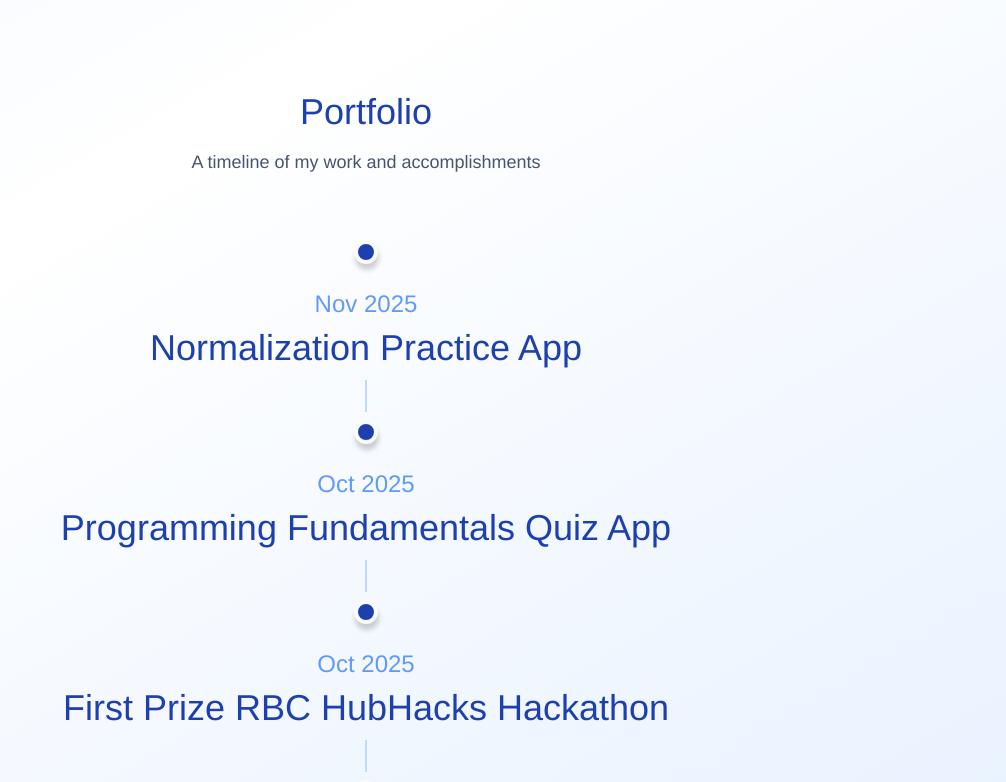
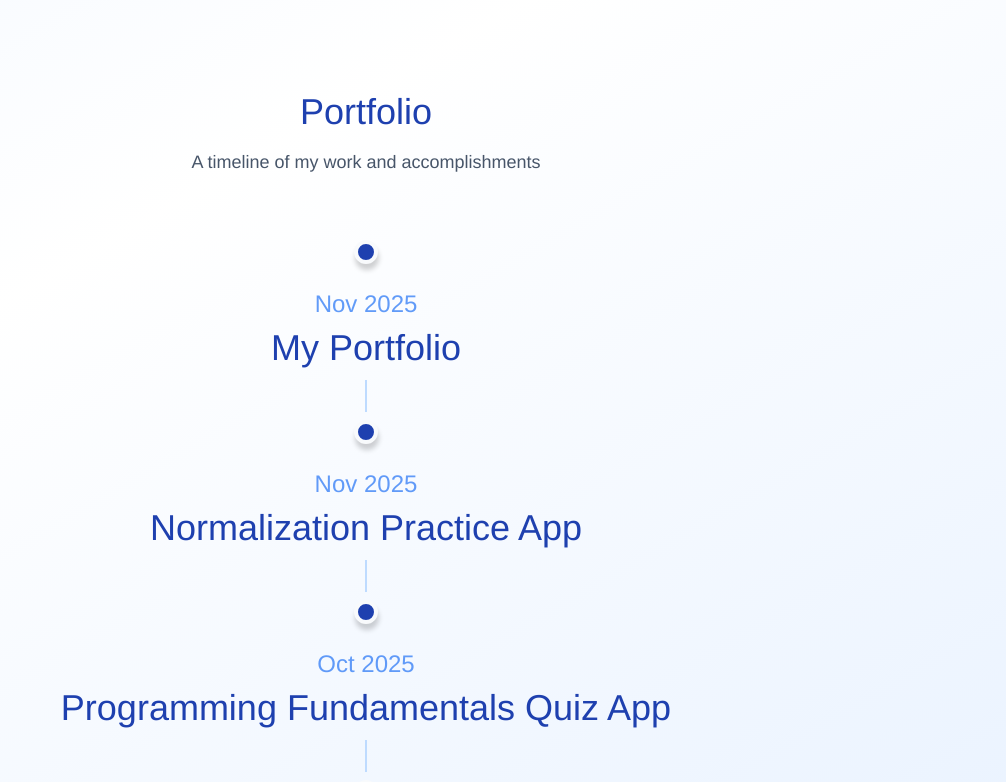
Before and after one commit to threehappypenguins/portfolio, a Next.js app: page / in a window 1280 px wide. Shown: the part 987-1769 px from the top of the page, without its empty margins (274-1280 px from the left). Built offline with nearby package versions, Linux system fonts and the light colour scheme.

Commit message:
Added recursion joke because it's hilarious

```diff
--- a/app/components/timeline.tsx
+++ b/app/components/timeline.tsx
@@ -18,15 +18,41 @@ export function Timeline() {
     imageIndex: number;
     totalImages: number;
   } | null>(null);
+  const [showRecursion, setShowRecursion] = useState<{
+    [key: number]: boolean;
+  }>({});
+  const [recursionDepth, setRecursionDepth] = useState(0);
 
   const contentRefs = useRef<(HTMLDivElement | null)[]>([]);
 
+  useEffect(() => {
+    if (typeof window === "undefined") return;
+
+    const params = new URLSearchParams(window.location.search);
+    const depth = parseInt(params.get("depth") || "0", 10);
+    setRecursionDepth(depth);
+
+    // Auto-expand recursion item if we're in a nested iframe
+    if (depth > 0) {
+      const recursionIndex = timelineData.findIndex(
+        (item) => item.richContent.recursiveIframe
+      );
+
+      if (recursionIndex !== -1) {
+        setExpandedIndex(recursionIndex);
+
+        setTimeout(() => {
+          contentRefs.current[recursionIndex]?.scrollIntoView({
+            behavior: "smooth",
+            block: "center",
+          });
+        }, 100);
+      }
+    }
+  }, []);
+
   const handleClick = (index: number) => {
-    const currentScrollY = window.scrollY;
     setExpandedIndex(expandedIndex === index ? null : index);
-    requestAnimationFrame(() => {
-      window.scrollTo(0, currentScrollY);
-    });
   };
 
   const handleKeyDown = (e: React.KeyboardEvent, index: number) => {
@@ -34,6 +60,13 @@ export function Timeline() {
       e.preventDefault();
       handleClick(index);
     }
+  };
+
+  const toggleRecursion = (index: number) => {
+    setShowRecursion((prev) => ({
+      ...prev,
+      [index]: !prev[index],
+    }));
   };
 
   const nextImage = (itemIndex: number, totalImages: number) => {
@@ -70,8 +103,7 @@ export function Timeline() {
 
   const nextModalImage = () => {
     if (!modalImage) return;
-    const item = timelineData[modalImage.itemIndex];
-    const images = item.richContent.images;
+    const images = timelineData[modalImage.itemIndex].richContent.images;
     if (!images) return;
 
     const newIndex = (modalImage.imageIndex + 1) % images.length;
@@ -85,8 +117,7 @@ export function Timeline() {
 
   const prevModalImage = () => {
     if (!modalImage) return;
-    const item = timelineData[modalImage.itemIndex];
-    const images = item.richContent.images;
+    const images = timelineData[modalImage.itemIndex].richContent.images;
     if (!images) return;
 
     const newIndex =
@@ -120,16 +151,22 @@ export function Timeline() {
   };
 
   useEffect(() => {
-    if (modalImage) {
-      const handleKeyDown = (e: KeyboardEvent) => {
-        if (e.key === "Escape") {
-          setModalImage(null);
-        }
-      };
-      document.addEventListener("keydown", handleKeyDown);
-      return () => document.removeEventListener("keydown", handleKeyDown);
-    }
+    if (!modalImage) return;
+
+    const handleKeyDown = (e: KeyboardEvent) => {
+      if (e.key === "Escape") setModalImage(null);
+    };
+
+    document.addEventListener("keydown", handleKeyDown);
+    return () => document.removeEventListener("keydown", handleKeyDown);
   }, [modalImage]);
+
+  const getRecursiveUrl = () => {
+    if (typeof window === "undefined") return "";
+    const baseUrl = window.location.origin + window.location.pathname;
+    const nextDepth = recursionDepth + 1;
+    return `${baseUrl}?depth=${nextDepth}`;
+  };
 
   return (
     <>
@@ -141,6 +178,8 @@ export function Timeline() {
             const images = item.richContent.images || [];
             const currentIdx = getCurrentImageIndex(index);
             const isExpanded = expandedIndex === index;
+            const hasRecursion = !!item.richContent.recursiveIframe;
+            const isRecursionShown = showRecursion[index];
 
             return (
               <div key={index}>
@@ -226,6 +265,75 @@ export function Timeline() {
                                   )
                                 )}
                               </div>
+                            </div>
+                          )}
+
+                          {/* Recursive Iframe */}
+                          {hasRecursion && (
+                            <div className="mt-4 space-y-4">
+                              {recursionDepth < 10 ? (
+                                !isRecursionShown ? (
+                                  // Show the image with click instruction
+                                  <div className="text-center">
+                                    <p className="text-lg font-semibold mb-3">
+                                      {
+                                        item.richContent.recursiveIframe
+                                          ?.caption
+                                      }
+                                    </p>
+                                    <button
+                                      type="button"
+                                      onClick={() => toggleRecursion(index)}
+                                      className="relative w-full max-w-2xl mx-auto rounded-lg overflow-hidden border-4 border-button-primary-bg shadow-2xl hover:opacity-90 transition-opacity cursor-pointer focus:focus-ring"
+                                      aria-label="Click to reveal the infinite recursion"
+                                    >
+                                      <Image
+                                        src={
+                                          item.richContent.recursiveIframe
+                                            ?.placeholderImage ||
+                                          "/portfolio/recursion.jpg"
+                                        }
+                                        alt="Click to reveal recursion"
+                                        width={800}
+                                        height={600}
+                                        className="w-full h-auto"
+                                      />
+                                    </button>
+                                  </div>
+                                ) : (
+                                  // Show the iframe with hide button
+                                  <div className="space-y-4">
+                                    <div className="relative w-full rounded-lg border-4 border-button-primary-bg shadow-2xl overflow-hidden">
+                                      <div className="relative w-full aspect-2/3 md:aspect-square">
+                                        <iframe
+                                          src={getRecursiveUrl()}
+                                          title={
+                                            item.richContent.recursiveIframe
+                                              ?.title || "Recursive Portfolio"
+                                          }
+                                          className="absolute top-0 left-0 w-full h-full border-0"
+                                        />
+                                      </div>
+                                    </div>
+                                    <div className="text-center">
+                                      <button
+                                        type="button"
+                                        onClick={() => toggleRecursion(index)}
+                                        className="bg-button-primary-bg hover:bg-button-primary-hover text-button-primary-text px-6 py-3 font-medium rounded-lg transition-colors duration-200"
+                                      >
+                                        Hide the Recursion
+                                      </button>
+                                    </div>
+                                  </div>
+                                )
+                              ) : (
+                                <div className="text-center">
+                                  <p className="text-lg font-semibold">
+                                    You did it! You reached the bottom of the
+                                    rabbit hole!
+                                  </p>
+                                </div>
+                              )}
                             </div>
                           )}
 
--- a/data/portfolio-data.ts
+++ b/data/portfolio-data.ts
@@ -17,10 +17,31 @@ export interface TimelineItem {
     videoUrl?: string;
     videoTitle?: string;
     videoCaption?: string;
+    recursiveIframe?: {
+      url: string;
+      title: string;
+      caption?: string;
+      placeholderImage?: string;
+    };
   };
 }
 
 export const timelineData: TimelineItem[] = [
+  {
+    date: "Nov 2025",
+    title: "My Portfolio",
+    richContent: {
+      description:
+        "This portfolio was originally a project for UX class at NSCC. I absolutely adore recursions. Why did I do this? Because I can.",
+      technologies: ["React", "Next.js", "Recursion", "Inception"],
+      recursiveIframe: {
+        url: "https://sarahpoulin.ca",
+        title: "Portfolio Recursion",
+        caption: "Click on the image below to reveal the infinite recursion!",
+        placeholderImage: "/portfolio/recursion.jpg",
+      },
+    },
+  },
   {
     date: "Nov 2025",
     title: "Normalization Practice App",
@@ -282,11 +303,7 @@ export const timelineData: TimelineItem[] = [
       videoUrl: "https://www.youtube.com/embed/p55lbiCtNIw?si=xGSvS0TgiGG0uGRm",
       videoTitle: "Henken Wedding",
       videoCaption: "Henken Wedding Music Video",
-      technologies: [
-        "Canon Rebel SL2",
-        "OBS",
-        "DaVinci Resolve",
-      ],
+      technologies: ["Canon Rebel SL2", "OBS", "DaVinci Resolve"],
     },
   },
   {
```
Also changed, not shown: public/portfolio/recursion.jpg (added).
